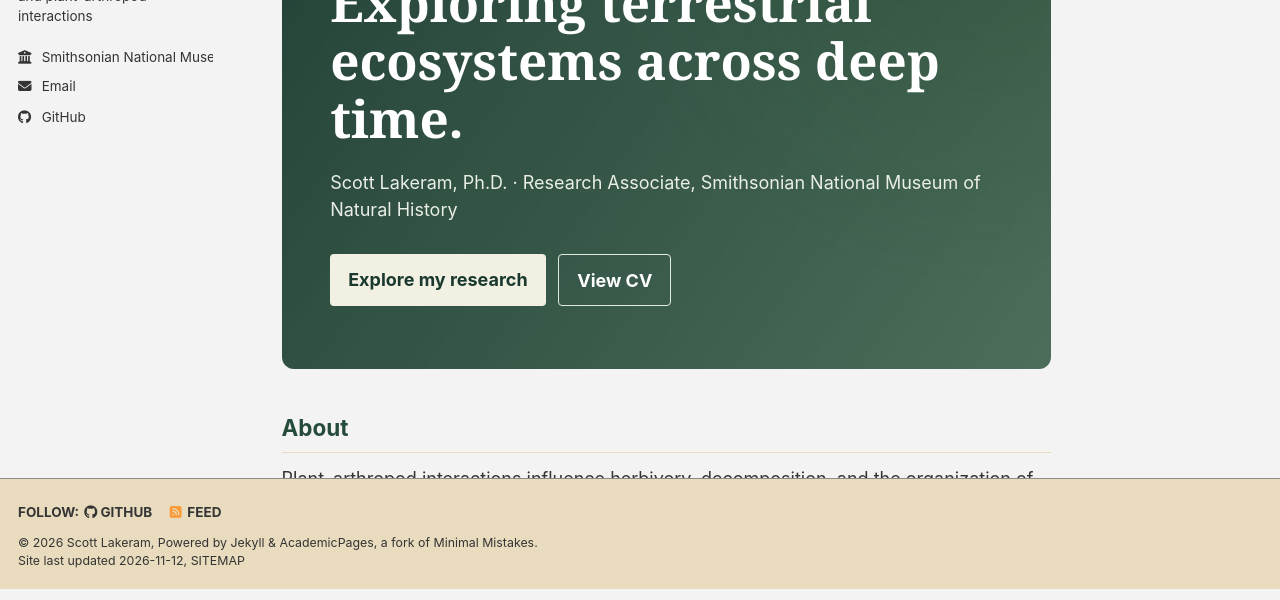
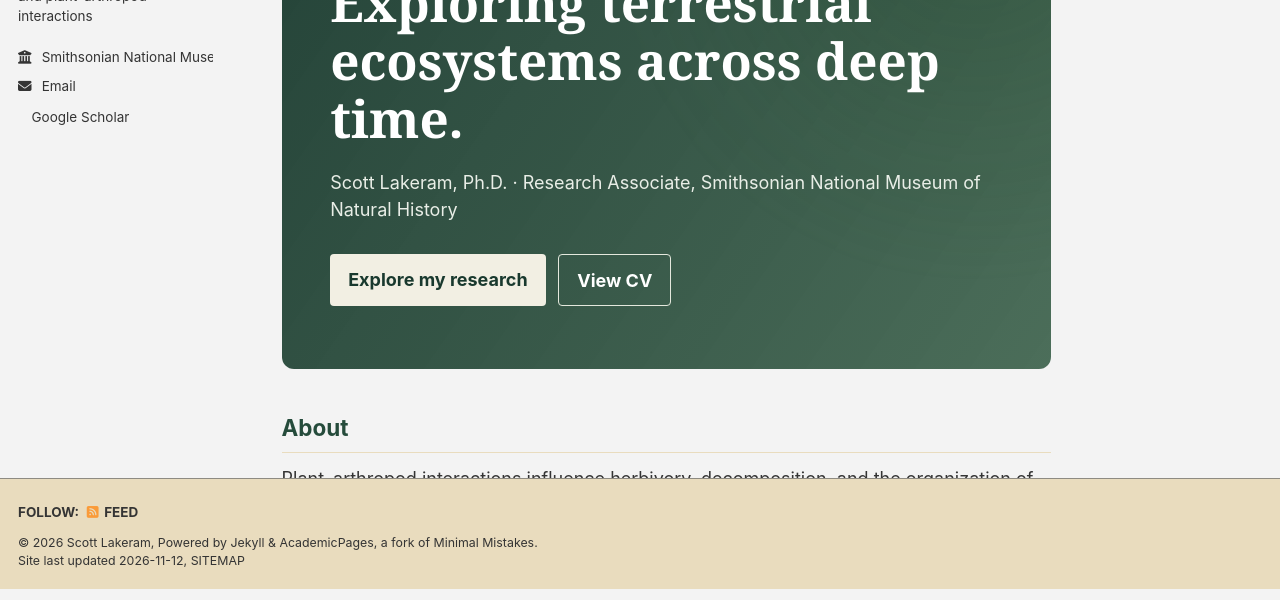
Before and after one commit to slakeram/slakeram.github.io, a Jekyll site: the page built from _pages/about.md, in a window 1280 px wide. Shown: the part 311-911 px from the top of the page. Built offline with Jekyll 4.4.1, drawn with Linux system fonts in a browser that asks for light colours; a script bundle is joined from its source files by our own code; a style sheet for code colours, icons or effects is not loaded; part of the change alters nothing that is shown.

Commit message:
Add Google Scholar and email; remove social profile links

```diff
--- a/_config.yml
+++ b/_config.yml
@@ -35,7 +35,7 @@ author:
   # Academic websites
   academia         : # URL
   arxiv            : # URL - Update with the correct link to your profile
-  googlescholar    :
+  googlescholar    : "https://scholar.google.com/citations?user=Y9aaMxQAAAAJ&hl=en"
   inspire-hep      : # URL
   impactstory      : # URL
   orcid            :
@@ -51,36 +51,36 @@ author:
   bitbucket        : # Username - Update with your username on the site
   codepen          : # Username
   dribbble         : # Username
-  github           : "slakeram"
+  github           :
   kaggle           : # Username
   stackoverflow    : # User number or user number and name (i.e., use "1" or "1/jeff-atwood")
 
   # Social media
-  artstation       : # Username
-  bluesky          : # Replace this with you Bluesky username
-  facebook         : # Username
-  flickr           : # Username
-  foursquare       : # Username
-  goodreads        : # Username
-  google_plus      : # Username
-  keybase          : # Username
-  instagram        : # Username
-  lastfm           : # Username
-  linkedin         : # Username
-  mastodon         : # URL
-  medium           : # URL
-  pinterest        : # Username
-  soundcloud       : # Username
-  steam            : # Username
-  telegram         : # URL
-  tumblr           : # Username
-  twitter          : # Username for X / Twitter
-  vine             : # Username
-  weibo            : # Username
-  wikipedia        : # Username
-  xing             : # Username
-  youtube          : # Username
-  zhihu            : # Username
+  artstation       :
+  bluesky          :
+  facebook         :
+  flickr           :
+  foursquare       :
+  goodreads        :
+  google_plus      :
+  keybase          :
+  instagram        :
+  lastfm           :
+  linkedin         :
+  mastodon         :
+  medium           :
+  pinterest        :
+  soundcloud       :
+  steam            :
+  telegram         :
+  tumblr           :
+  twitter          :
+  vine             :
+  weibo            :
+  wikipedia        :
+  xing             :
+  youtube          :
+  zhihu            :
 
 # Publication Category - The following the list of publication categories and their headings
 publication_category:
```
